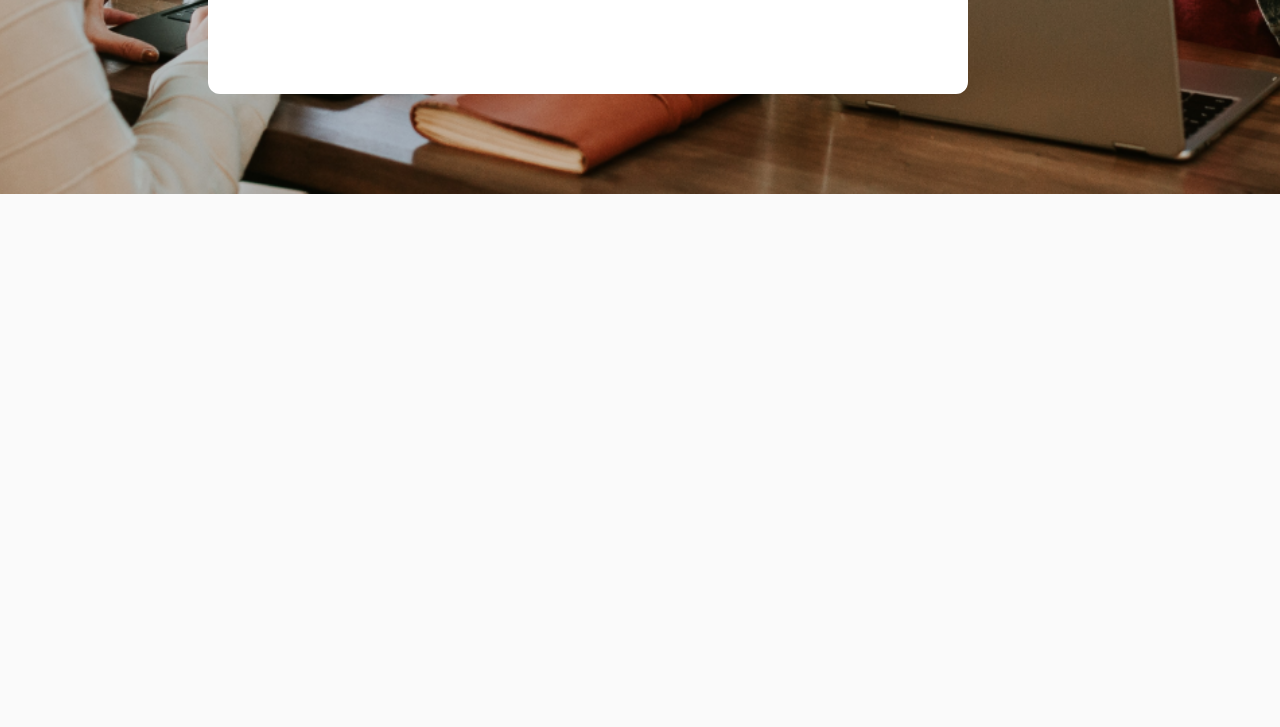
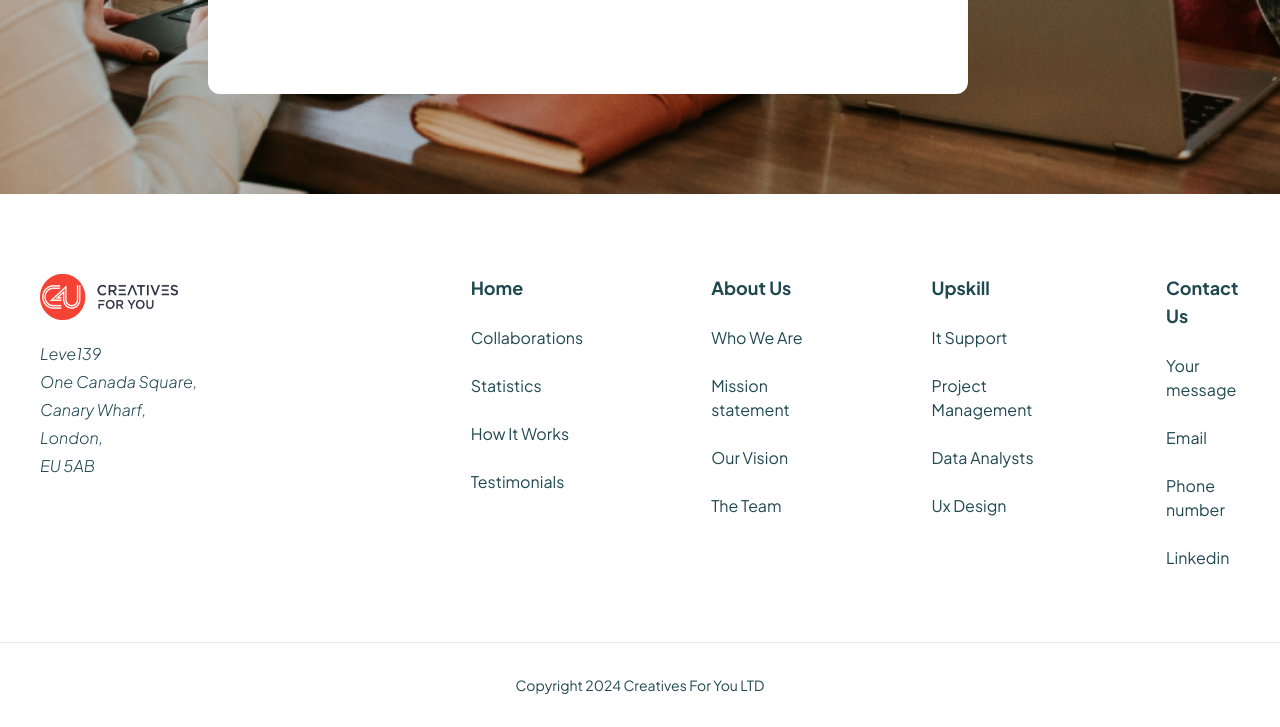
Before and after one commit to fahim484/Tailwind-CSS-Assignment-1, a website built with Vite: page index.html in a window 1280 px wide. Shown: the part 9433-10160 px from the top of the page. Before the commit the page ends 9627 px from the top, so only its background shows below. Built offline with nearby package versions, Linux system fonts and the light colour scheme.

Commit message:
Footer added

```diff
--- a/index.html
+++ b/index.html
@@ -1306,7 +1306,17 @@
           <p
             class="text-[#072125] text-sm text-justify md:text-left p-3 md:p-0"
           >
-          This course covers a wide variety of IT security concepts, tools, and best practices. It introduces threats and attacks and the many ways they can show up. We’ll give you some background of encryption algorithms and how they’re used to safeguard data. Then, we’ll dive into the three As of information security: authentication, authorization, and accounting. We’ll also cover network security solutions, ranging from firewalls to Wifi encryption options. The course is rounded out by putting all these elements together into a multi-layered, in-depth security architecture, followed by recommendations on how to integrate a culture of security into your organization or team.
+            This course covers a wide variety of IT security concepts, tools,
+            and best practices. It introduces threats and attacks and the many
+            ways they can show up. We’ll give you some background of encryption
+            algorithms and how they’re used to safeguard data. Then, we’ll dive
+            into the three As of information security: authentication,
+            authorization, and accounting. We’ll also cover network security
+            solutions, ranging from firewalls to Wifi encryption options. The
+            course is rounded out by putting all these elements together into a
+            multi-layered, in-depth security architecture, followed by
+            recommendations on how to integrate a culture of security into your
+            organization or team.
           </p>
 
           <!-- One side -->
@@ -1326,19 +1336,20 @@
                 alt=""
                 class="hover:animate-bounce size-[30px] md:size-auto"
               />
-              <p>How various encryption algorithms and techniques work as well as their benefits and limitations</p>
-            </div>
-            <div
-              class="flex items-center gap-2 md:gap-4 pt-1 md:pt-3 pb-3 cursor-pointer"
-            >
-              <img
-                src="./assets/mini-checkmark-logo.png"
-                alt=""
-                class="hover:animate-bounce size-[30px] md:size-auto"
-              />
-              <p>
-                Various authentication systems and types
-              </p>
+              <p>
+                How various encryption algorithms and techniques work as well as
+                their benefits and limitations
+              </p>
+            </div>
+            <div
+              class="flex items-center gap-2 md:gap-4 pt-1 md:pt-3 pb-3 cursor-pointer"
+            >
+              <img
+                src="./assets/mini-checkmark-logo.png"
+                alt=""
+                class="hover:animate-bounce size-[30px] md:size-auto"
+              />
+              <p>Various authentication systems and types</p>
             </div>
             <div
               class="flex items-center gap-2 md:gap-4 pt-1 md:pt-3 pb-3 cursor-pointer"
@@ -1359,31 +1370,31 @@
                 class="hover:animate-bounce size-[30px] md:size-auto"
               />
               <p>
-                How to evaluate potential risks and recommend ways to reduce risk
-              </p>
-            </div>
-            <div
-              class="flex items-center gap-2 md:gap-4 pt-1 md:pt-3 pb-3 cursor-pointer"
-            >
-              <img
-                src="./assets/mini-checkmark-logo.png"
-                alt=""
-                class="hover:animate-bounce size-[30px] md:size-auto"
-              />
-              <p>
-                Best practices for securing a network
-              </p>
-            </div>
-            <div
-              class="flex items-center gap-2 md:gap-4 pt-1 md:pt-3 pb-3 cursor-pointer"
-            >
-              <img
-                src="./assets/mini-checkmark-logo.png"
-                alt=""
-                class="hover:animate-bounce size-[30px] md:size-auto"
-              />
-              <p>
-                How to help others to grasp security concepts and protect themselves
+                How to evaluate potential risks and recommend ways to reduce
+                risk
+              </p>
+            </div>
+            <div
+              class="flex items-center gap-2 md:gap-4 pt-1 md:pt-3 pb-3 cursor-pointer"
+            >
+              <img
+                src="./assets/mini-checkmark-logo.png"
+                alt=""
+                class="hover:animate-bounce size-[30px] md:size-auto"
+              />
+              <p>Best practices for securing a network</p>
+            </div>
+            <div
+              class="flex items-center gap-2 md:gap-4 pt-1 md:pt-3 pb-3 cursor-pointer"
+            >
+              <img
+                src="./assets/mini-checkmark-logo.png"
+                alt=""
+                class="hover:animate-bounce size-[30px] md:size-auto"
+              />
+              <p>
+                How to help others to grasp security concepts and protect
+                themselves
               </p>
             </div>
           </div>
@@ -1424,16 +1435,156 @@
     </main>
     <!-- === This Is All Courses Section End === -->
 
-
     <!-- === This Is Graduate Section End === -->
-     <section style="background-image: url('./assets/graduate-img.png');" class="bg-cover bg-center bg-no-repeat h-[750px] relative mt-52">
-      <div class="bg-[#FFFFFF] absolute left-9 top-64 md:left-52 md:top-20 h-[260px] w-[350px] md:h-[570px] md:w-[760px] p-5 md:p-14 rounded-xl">
-        <img src="./assets/graduate-logo.png" alt="" class="w-[30px] md:w-fit">
-        <p class="text-[#072125] font-bold md:leading-10 text-base md:text-[26px] text-justify md:text-left pt-3 pb-3 md:pt-16 md:pb-10">I worked in retail and needed to make a  change. The certificate is really designed for you to go at your own pace. This is something that anybody <br class="hidden md:block" /> can do</p>
-        <p class="text-[#F9CCC7] font-bold text-xs md:text-lg md:pb-0 md:leading-10">I worked in retail and needed to make a change. The certificate is really designed for you to go at your own pace. This is something that anybody can do</p>
+    <section
+      style="background-image: url('./assets/graduate-img.png')"
+      class="bg-cover bg-center bg-no-repeat h-[750px] relative mt-52"
+    >
+      <div
+        class="bg-[#FFFFFF] absolute left-9 top-64 md:left-52 md:top-20 h-[260px] w-[350px] md:h-[570px] md:w-[760px] p-5 md:p-14 rounded-xl"
+      >
+        <img
+          src="./assets/graduate-logo.png"
+          alt=""
+          class="w-[30px] md:w-fit"
+        />
+        <p
+          class="text-[#072125] font-bold md:leading-10 text-base md:text-[26px] text-justify md:text-left pt-3 pb-3 md:pt-16 md:pb-10"
+        >
+          I worked in retail and needed to make a change. The certificate is
+          really designed for you to go at your own pace. This is something that
+          anybody <br class="hidden md:block" />
+          can do
+        </p>
+        <p
+          class="text-[#F9CCC7] font-bold text-xs md:text-lg md:pb-0 md:leading-10"
+        >
+          I worked in retail and needed to make a change. The certificate is
+          really designed for you to go at your own pace. This is something that
+          anybody can do
+        </p>
       </div>
-     </section>
+    </section>
     <!-- === This Is Graduate Section End === -->
+
+    <!-- === This Is Footer Section End === -->
+    <footer class="bg-[#FFFFFF]">
+      <section
+        class="container mx-auto grid grid-cols-12 md:mb-8 gap-0 md:gap-3 pt-10"
+      >
+        <!-- left side -->
+        <section class="col-span-12 md:col-span-4 p-8 md:p-10">
+          <a href=""
+              ><img
+                src="./assets/main-logo.png"
+                alt="main-logo"
+                class="w-28 md:w-fit pb-5"
+            /></a>
+          <address class="text-[#20484F] font-light leading-7">
+            Leve139 <br class="hidden md:block" />
+            One Canada Square, <br class="hidden md:block" />
+            Canary Wharf, <br class="hidden md:block" />
+            London, <br class="hidden md:block" />
+            EU 5AB
+          </address>
+        </section>
+        <!-- Right side -->
+        <section class="col-span-12 md:col-span-8 p-8 md:p-10 text-[#20484F]">
+          <div class="flex flex-col md:flex-row gap-32">
+            <div>
+              <ul
+              class="flex flex-col gap-6"
+            >
+              <li>
+                <a class="text-lg font-bold" href="#home">Home</a>
+              </li>
+              <li>
+                <a class="" href="#">Collaborations</a>
+              </li>
+              <li>
+                <a class="" href="#">Statistics</a>
+              </li>
+              <li>
+                <a class="" href="#">How It Works</a>
+              </li>
+              <li>
+                <a class="" href="#">Testimonials</a>
+              </li>
+            </ul>
+            </div>
+            <div>
+              <ul
+              class="flex flex-col gap-6"
+            >
+              <li>
+                <a class="text-lg font-bold" href="#home">About Us</a>
+              </li>
+              <li>
+                <a class="" href="#">Who We Are</a>
+              </li>
+              <li>
+                <a class="" href="#">Mission statement</a>
+              </li>
+              <li>
+                <a class="" href="#">Our Vision</a>
+              </li>
+              <li>
+                <a class="" href="#">The  Team </a>
+              </li>
+            </ul>
+            </div>
+            <div>
+              <ul
+              class="flex flex-col gap-6"
+            >
+              <li>
+                <a class="text-lg font-bold" href="#home">Upskill</a>
+              </li>
+              <li>
+                <a class="" href="#">It Support</a>
+              </li>
+              <li>
+                <a class="" href="#">Project Management</a>
+              </li>
+              <li>
+                <a class="" href="#">Data Analysts</a>
+              </li>
+              <li>
+                <a class="" href="#">Ux Design</a>
+              </li>
+            </ul>
+            </div>
+            <div>
+              <ul
+              class="flex flex-col gap-6"
+            >
+              <li>
+                <a class="text-lg font-bold" href="#home">Contact Us</a>
+              </li>
+              <li>
+                <a class="" href="#">Your message</a>
+              </li>
+              <li>
+                <a class="" href="#">Email</a>
+              </li>
+              <li>
+                <a class="" href="#">Phone number</a>
+              </li>
+              <li>
+                <a class="" href="#">Linkedin </a>
+              </li>
+            </ul>
+            </div>
+          </div>
+        </section>
+      </section>
+      <hr class="h-px my-8 bg-[#20484F1A] border-0" />
+      <!-- authority -->
+       <div class="text-center pb-8">
+        <p class="text-[#20484F] text-sm leading-5">Copyright 2024 Creatives For You LTD</p>
+       </div>
+    </footer>
+    <!-- === This Is Footer Section End === -->
 
     <!-- === JavaScript Start === -->
     <!-- <script>
--- a/main.css
+++ b/main.css
@@ -28,10 +28,4 @@
   .courses-keyword {
     @apply text-[#2D3142] text-xs md:text-lg py-0 px-1.5 md:py-2 md:px-12 border border-[#232323] rounded-full cursor-pointer hover:bg-[#01FF84] hover:text-[#2D3142] focus:ring-2 focus:outline-none focus:ring-green-300  text-center;
   }
-    /* .tag {
-      @apply bg-[#5677AC26] text-[#000000] text-xs md:text-sm uppercase px-1.5 py-[3px] hover:bg-black hover:text-white transition-all cursor-pointer dark:bg-slate-400 hover:dark:bg-[#5677AC];
-    }
-    .news-bar {
-      @apply bg-[#E6EBF3] text-center rounded-full w-full py-2 md:py-4 font-semibold md:text-lg hover:bg-slate-300 transition-all hover:scale-105 duration-300 cursor-pointer;
-    } */
 }
```
